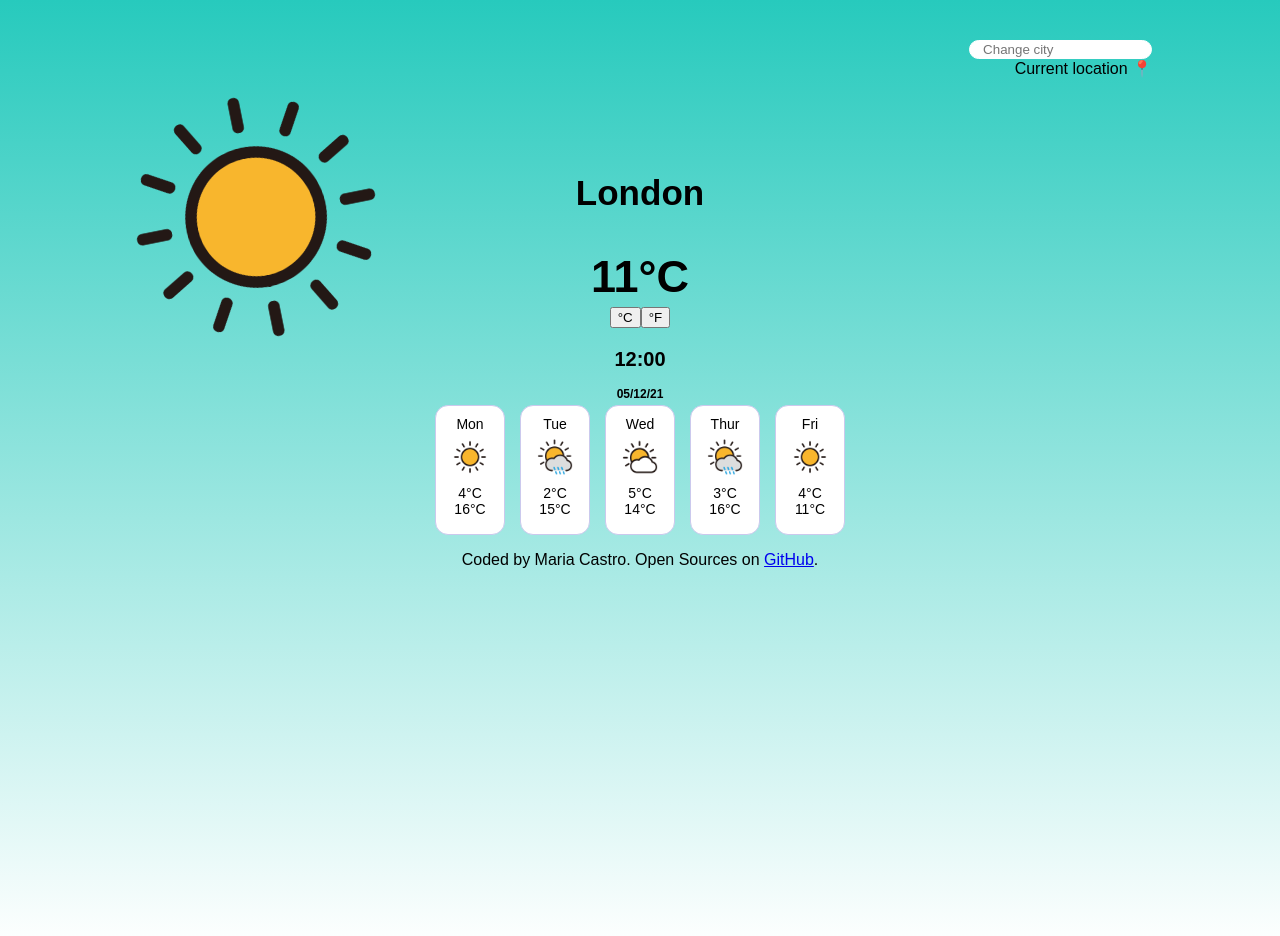
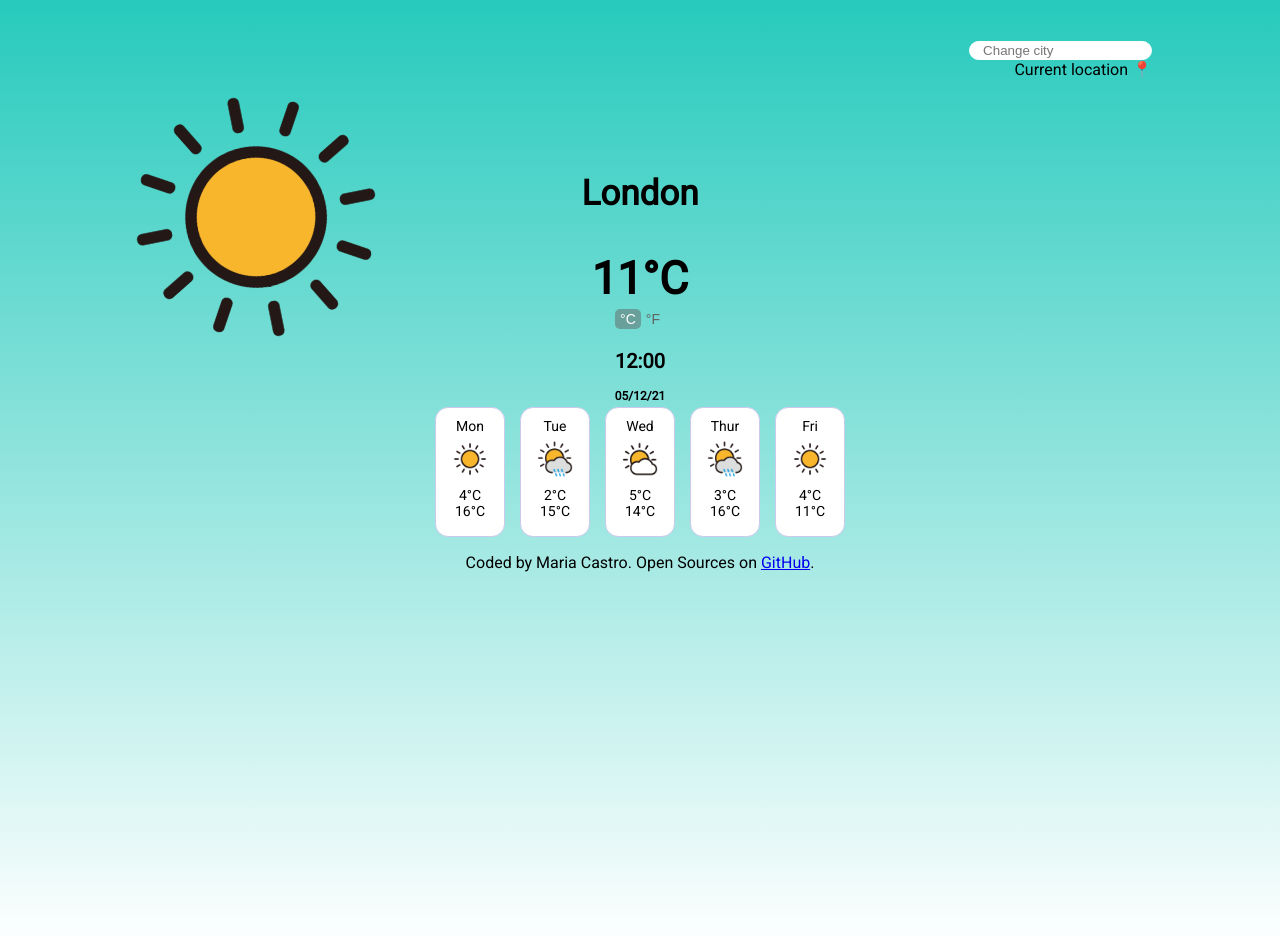
Before and after one commit to mariaalouisaa/Weather-App-React-, a React (Create React App) app: page / in a window 1280 px wide. Shown: the top 936 px of the page. Built offline with nearby package versions, Linux system fonts and the light colour scheme.

Commit message:
Imported font, css for button and page title added

```diff
--- a/public/index.html
+++ b/public/index.html
@@ -3,6 +3,12 @@
   <head>
     <meta charset="utf-8" />
     <link rel="icon" href="%PUBLIC_URL%/favicon.ico" />
+
+    <link
+      href="https://fonts.googleapis.com/css2?family=Roboto&display=swap"
+      rel="stylesheet"
+    />
+
     <meta name="viewport" content="width=device-width, initial-scale=1" />
     <meta name="theme-color" content="#000000" />
     <meta
@@ -24,7 +30,7 @@
       work correctly both with client-side routing and a non-root public URL.
       Learn how to configure a non-root public URL by running `npm run build`.
     -->
-    <title>React App</title>
+    <title>Weather App</title>
   </head>
   <body>
     <noscript>You need to enable JavaScript to run this app.</noscript>
--- a/src/App.css
+++ b/src/App.css
@@ -1,5 +1,5 @@
 .App {
-  font-family: sans-serif;
+  font-family: "Roboto", sans-serif;
   text-align: center;
 }
 
--- a/src/Current.css
+++ b/src/Current.css
@@ -20,6 +20,26 @@ h4 {
   margin-bottom: 4px;
 }
 
+.buttonUnclicked {
+  font-size: 14px;
+  font-weight: 500;
+  padding: 0 5px;
+  color: rgb(99, 99, 99);
+  padding: 2px 5px;
+  border: none;
+  border-radius: 5px;
+  background-color: transparent;
+}
+
+.buttonClicked {
+  background-color: rgba(99, 99, 99, 0.5);
+  color: white;
+  font-size: 14px;
+  padding: 2px 5px;
+  border: none;
+  border-radius: 5px;
+}
+
 .main-image {
   width: 30%;
   position: absolute;
--- a/src/index.css
+++ /dev/null
@@ -1,13 +0,0 @@
-body {
-  margin: 0;
-  font-family: -apple-system, BlinkMacSystemFont, 'Segoe UI', 'Roboto', 'Oxygen',
-    'Ubuntu', 'Cantarell', 'Fira Sans', 'Droid Sans', 'Helvetica Neue',
-    sans-serif;
-  -webkit-font-smoothing: antialiased;
-  -moz-osx-font-smoothing: grayscale;
-}
-
-code {
-  font-family: source-code-pro, Menlo, Monaco, Consolas, 'Courier New',
-    monospace;
-}
```
Also changed, not shown: src/index.js (+5 -6 lines), src/logo.svg (deleted), 1 other file (tests, documents, lock files or other folders).
